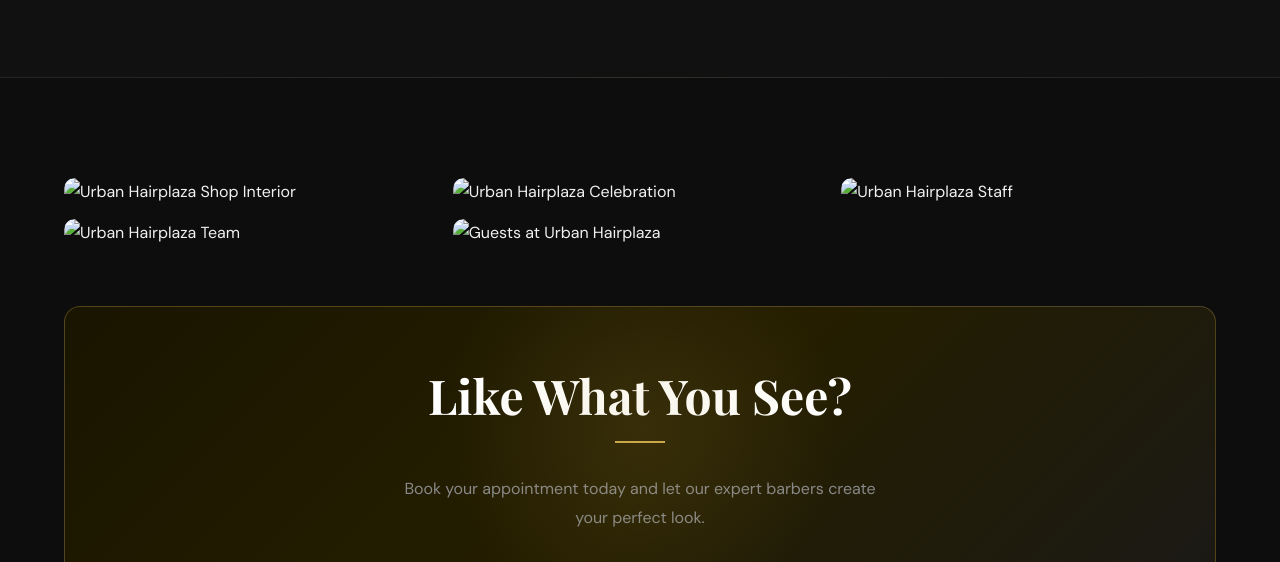
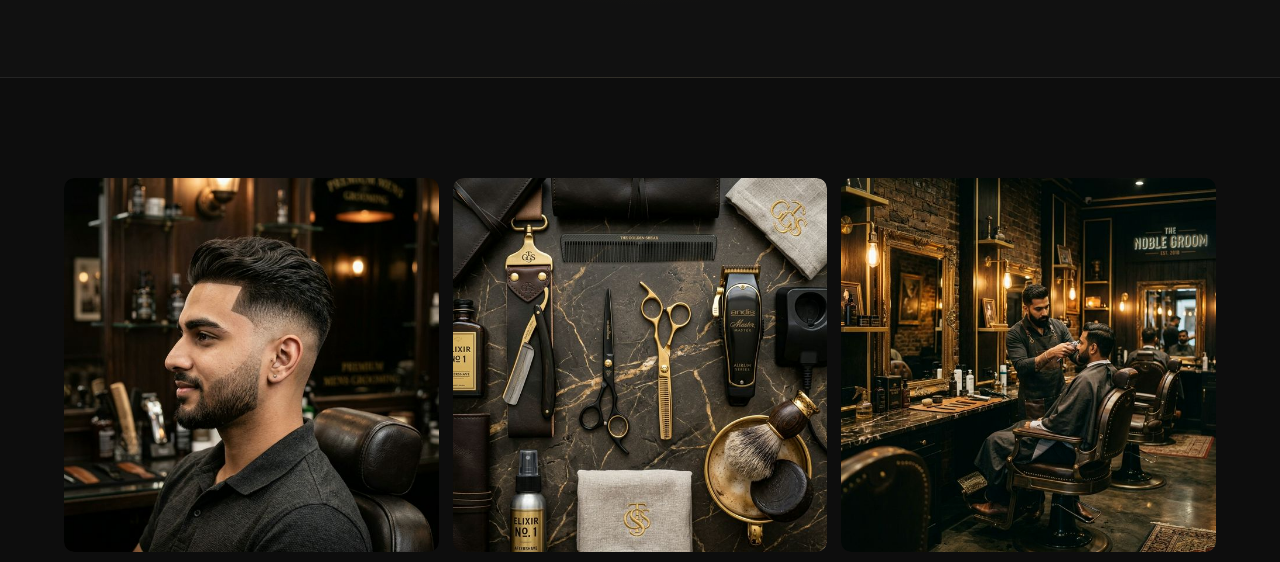
Before and after one commit to vishwajit-create/urban-hairplaza, a website: page gallery.html in a window 1280 px wide. Shown: the part 347-909 px from the top of the page. Drawn offline with nearby package versions, Linux system fonts and the light colour scheme; a web font is replaced by a local one.

Commit message:
fix: restore gallery images - revert broken real photo links

```diff
--- a/gallery.html
+++ b/gallery.html
@@ -61,23 +61,31 @@
   <div class="container">
     <div class="gallery-masonry reveal">
       <div class="gallery-item">
-        <img src="images/real_shop_interior.jpg" alt="Urban Hairplaza Shop Interior" loading="lazy">
+        <img src="images/gallery_fade_haircut.png" alt="Fade Haircut" loading="lazy">
         <div class="gallery-overlay">🔍</div>
       </div>
       <div class="gallery-item">
-        <img src="images/real_shop_team1.jpg" alt="Urban Hairplaza Team" loading="lazy">
+        <img src="images/gallery_shop_interior.png" alt="Shop Interior" loading="lazy">
         <div class="gallery-overlay">🔍</div>
       </div>
       <div class="gallery-item">
-        <img src="images/real_shop_event2.jpg" alt="Urban Hairplaza Celebration" loading="lazy">
+        <img src="images/gallery_happy_client.png" alt="Happy Client" loading="lazy">
         <div class="gallery-overlay">🔍</div>
       </div>
       <div class="gallery-item">
-        <img src="images/real_shop_event1.jpg" alt="Guests at Urban Hairplaza" loading="lazy">
+        <img src="images/gallery_barber_tools.png" alt="Barber Tools" loading="lazy">
         <div class="gallery-overlay">🔍</div>
       </div>
       <div class="gallery-item">
-        <img src="images/real_shop_team2.jpg" alt="Urban Hairplaza Staff" loading="lazy">
+        <img src="images/service_haircut.png" alt="Classic Haircut Service" loading="lazy">
+        <div class="gallery-overlay">🔍</div>
+      </div>
+      <div class="gallery-item">
+        <img src="images/service_beard.png" alt="Beard Trim" loading="lazy">
+        <div class="gallery-overlay">🔍</div>
+      </div>
+      <div class="gallery-item">
+        <img src="images/hero_barbershop.png" alt="Barbershop Interior" loading="lazy">
         <div class="gallery-overlay">🔍</div>
       </div>
     </div>
```
